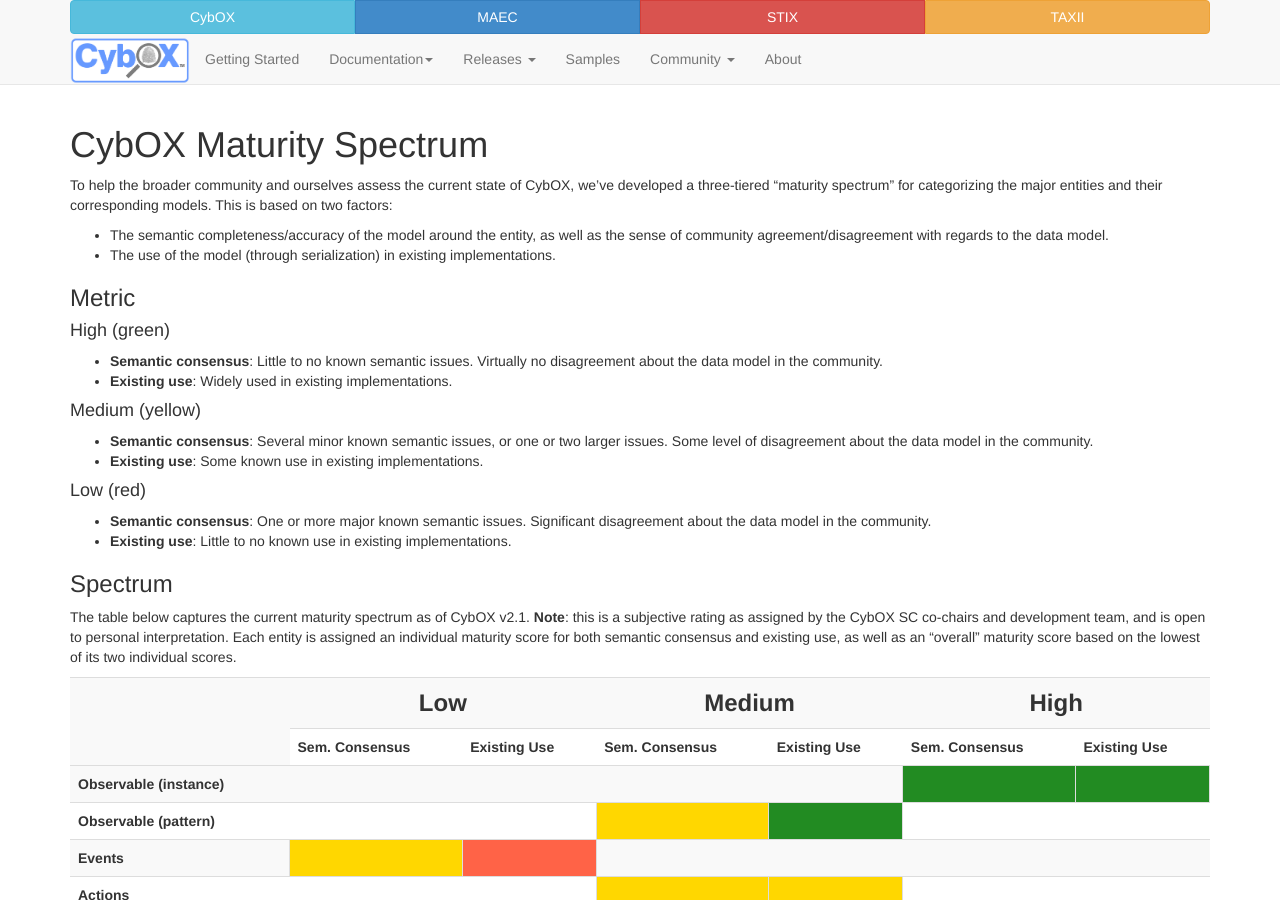
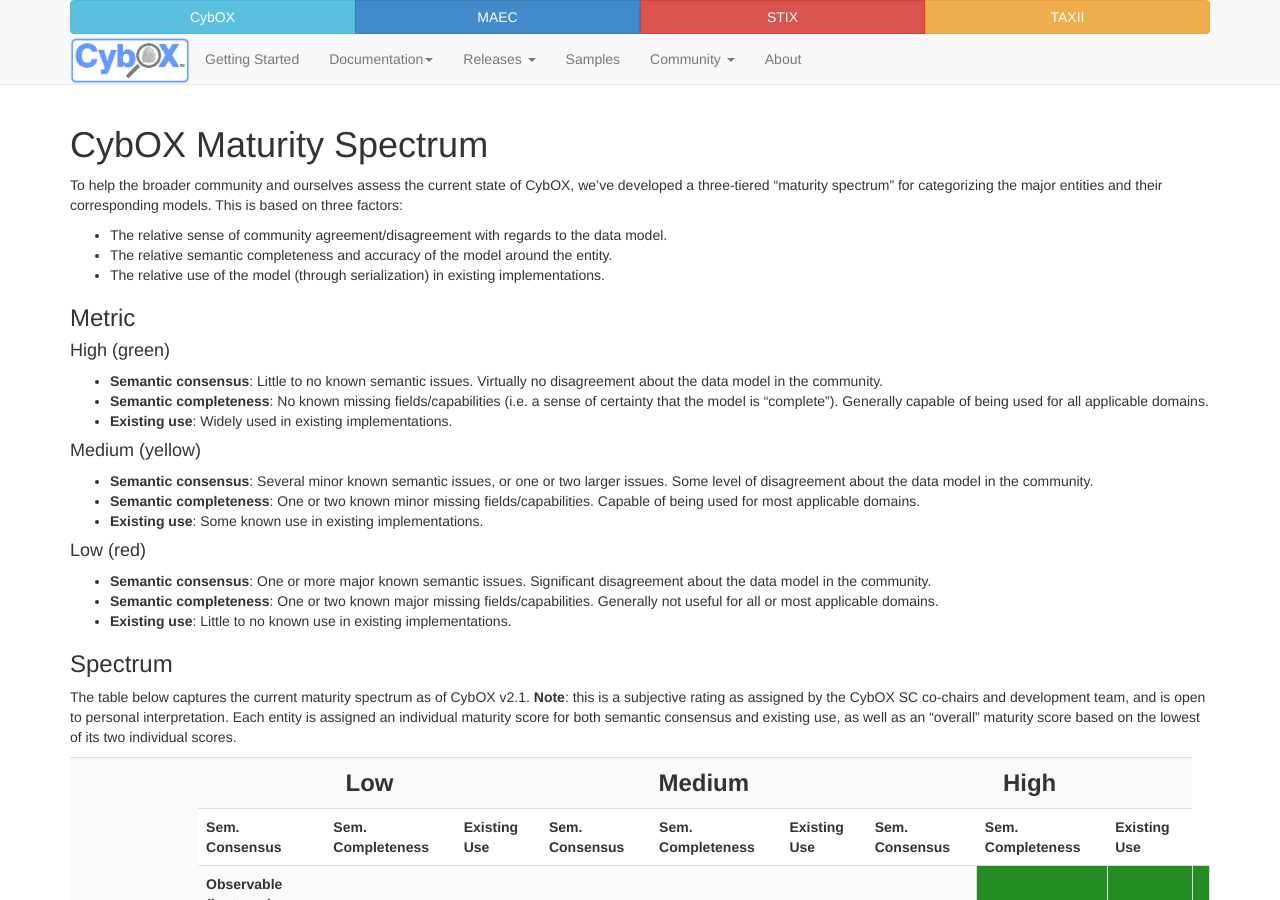
Before and after one commit to CybOXProject/cyboxproject.github.io, a Jekyll site: the page built from maturity-spectrum/index.md, in a window 1280 px wide and 900 px high. Built offline with Jekyll 4.4.1, drawn with Linux system fonts in a browser that asks for light colours; Markdown is read by kramdown in place of the engine named in the settings.

Commit message:
Updated metric with third category

```diff
--- a/maturity-spectrum/index.md
+++ b/maturity-spectrum/index.md
@@ -3,23 +3,27 @@
 title: CybOX Maturity Spectrum
 ---
 
-To help the broader community and ourselves assess the current state of CybOX, we've developed a three-tiered “maturity spectrum” for categorizing the major entities and their corresponding models. This is based on two factors:
+To help the broader community and ourselves assess the current state of CybOX, we've developed a three-tiered “maturity spectrum” for categorizing the major entities and their corresponding models. This is based on three factors:
 
-* The semantic completeness/accuracy of the model around the entity, as well as the sense of community agreement/disagreement with regards to the data model.
-* The use of the model (through serialization) in existing implementations.
+* The relative sense of community agreement/disagreement with regards to the data model.
+* The relative semantic completeness and accuracy of the model around the entity.
+* The relative use of the model (through serialization) in existing implementations.
 
 ### Metric
 
 #### High (green)
 * **Semantic consensus**: Little to no known semantic issues. Virtually no disagreement about the data model in the community.
+* **Semantic completeness**: No known missing fields/capabilities (i.e. a sense of certainty that the model is "complete"). Generally capable of being used for all applicable domains.
 * **Existing use**: Widely used in existing implementations.
 
 #### Medium (yellow)
 * **Semantic consensus**: Several minor known semantic issues, or one or two larger issues. Some level of disagreement about the data model in the community.
+* **Semantic completeness**: One or two known minor missing fields/capabilities. Capable of being used for most applicable domains.
 * **Existing use**: Some known use in existing implementations.
 
 #### Low (red)
 * **Semantic consensus**: One or more major known semantic issues. Significant disagreement about the data model in the community.
+* **Semantic completeness**: One or two known major missing fields/capabilities. Generally not useful for all or most applicable domains.
 * **Existing use**: Little to no known use in existing implementations.
 
 ### Spectrum
@@ -28,210 +32,239 @@
 
 <table>
 <col>
-<colgroup span="2"></colgroup>
-<colgroup span="2"></colgroup>
-<colgroup span="2"></colgroup>
+<colgroup span="3"></colgroup>
+<colgroup span="3"></colgroup>
+<colgroup span="3"></colgroup>
 <tr>
-  <td rowspan="2"></td>
-  <th colspan="2" scope="colgroup" style="text-align:center; font-size:24px">Low</th>
-  <th colspan="2" scope="colgroup" style="text-align:center; font-size:24px">Medium</th>
-  <th colspan="2" scope="colgroup" style="text-align:center; font-size:24px">High</th>
+  <td rowspan="3"></td>
+  <th colspan="3" scope="colgroup" style="text-align:center; font-size:24px">Low</th>
+  <th colspan="3" scope="colgroup" style="text-align:center; font-size:24px">Medium</th>
+  <th colspan="3" scope="colgroup" style="text-align:center; font-size:24px">High</th>
 </tr>
 <tr>
   <th scope="col">Sem. Consensus</th>
+  <th scope="col">Sem. Completeness</th>
   <th scope="col">Existing Use</th>
   <th scope="col">Sem. Consensus</th>
+  <th scope="col">Sem. Completeness</th>
   <th scope="col">Existing Use</th>
   <th scope="col">Sem. Consensus</th>
+  <th scope="col">Sem. Completeness</th>
   <th scope="col">Existing Use</th>
 </tr>
 <tr>
   <th scope="row"><b>Observable (instance)</b></th>
-  <td colspan="2"></td>
-  <td colspan="2"></td>
+  <td colspan="3"></td>
+  <td colspan="3"></td>
+  <td style="border: 1px solid #ddd; background-color: forestgreen;"></td>
   <td style="border: 1px solid #ddd; background-color: forestgreen;"></td>
   <td style="border: 1px solid #ddd; background-color: forestgreen;"></td>
 </tr>
 <tr>
   <th scope="row"><b>Observable (pattern)</b></th>
-  <td colspan="2"></td>
+  <td colspan="3"></td>
+  <td style="border: 1px solid #ddd; background-color: gold;"></td>
   <td style="border: 1px solid #ddd; background-color: gold;"></td>
   <td style="border: 1px solid #ddd; background-color: forestgreen;"></td>
-  <td colspan="2"></td>
+  <td colspan="3"></td>
 </tr>
 <tr>
   <th scope="row"><b>Events</b></th>
   <td style="border: 1px solid #ddd; background-color: gold;"></td>
+  <td style="border: 1px solid #ddd; background-color: gold;"></td>
   <td style="border: 1px solid #ddd; background-color: tomato;"></td>
-  <td colspan="2"></td>
-  <td colspan="2"></td>
+  <td colspan="3"></td>
+  <td colspan="3"></td>
 </tr>
 <tr>
   <th scope="row"><b>Actions</b></th>
-  <td colspan="2"></td>
+  <td colspan="3"></td>
   <td style="border: 1px solid #ddd; background-color: gold;"></td>
   <td style="border: 1px solid #ddd; background-color: gold;"></td>
-  <td colspan="2"></td>
+  <td style="border: 1px solid #ddd; background-color: gold;"></td>
+  <td colspan="3"></td>
 </tr>
 <tr>
   <th scope="row"><b>Account Object</b></th>
-  <td colspan="2"></td>
+  <td colspan="3"></td>
   <td style="border: 1px solid #ddd; background-color: gold;"></td>
+  <td style="border: 1px solid #ddd; background-color: forestgreen;"></td>
   <td style="border: 1px solid #ddd; background-color: gold;"></td>
-  <td colspan="2"></td>
+  <td colspan="3"></td>
 </tr>
 <tr>
   <th scope="row"><b>Address Object</b></th>
-  <td colspan="2"></td>
+  <td colspan="3"></td>
+  <td style="border: 1px solid #ddd; background-color: gold;"></td>
   <td style="border: 1px solid #ddd; background-color: gold;"></td>
   <td style="border: 1px solid #ddd; background-color: forestgreen;"></td>
-  <td colspan="2"></td>
+  <td colspan="3"></td>
 </tr>
 <tr>
   <th scope="row"><b>API Object</b></th>
-  <td colspan="2"></td>
+  <td colspan="3"></td>
+  <td style="border: 1px solid #ddd; background-color: forestgreen;"></td>
   <td style="border: 1px solid #ddd; background-color: forestgreen;"></td>
   <td style="border: 1px solid #ddd; background-color: gold;"></td>
-  <td colspan="2"></td>
+  <td colspan="3"></td>
 </tr>
 <tr>
   <th scope="row"><b>Archive File Object</b></th>
   <td style="border: 1px solid #ddd; background-color: gold;"></td>
+  <td style="border: 1px solid #ddd; background-color: gold;"></td>
   <td style="border: 1px solid #ddd; background-color: tomato;"></td>
-  <td colspan="2"></td>
-  <td colspan="2"></td>
+  <td colspan="3"></td>
+  <td colspan="3"></td>
 </tr>
 <tr>
   <th scope="row"><b>ARP Cache Object</b></th>
   <td style="border: 1px solid #ddd; background-color: forestgreen;"></td>
+  <td style="border: 1px solid #ddd; background-color: gold;"></td>
   <td style="border: 1px solid #ddd; background-color: tomato;"></td>
-  <td colspan="2"></td>
-  <td colspan="2"></td>
+  <td colspan="3"></td>
+  <td colspan="3"></td>
 </tr>
 <tr>
   <th scope="row"><b>Artifact Object</b></th>
-  <td colspan="2"></td>
+  <td colspan="3"></td>
   <td style="border: 1px solid #ddd; background-color: gold;"></td>
   <td style="border: 1px solid #ddd; background-color: gold;"></td>
-  <td colspan="2"></td>
+  <td style="border: 1px solid #ddd; background-color: gold;"></td>
+  <td colspan="3"></td>
 </tr>
 <tr>
   <th scope="row"><b>AS Object</b></th>
   <td style="border: 1px solid #ddd; background-color: forestgreen;"></td>
+  <td style="border: 1px solid #ddd; background-color: gold;"></td>
   <td style="border: 1px solid #ddd; background-color: tomato;"></td>
-  <td colspan="2"></td>
-  <td colspan="2"></td>
+  <td colspan="3"></td>
+  <td colspan="3"></td>
 </tr>
 <tr>
   <th scope="row"><b>Code Object</b></th>
   <td style="border: 1px solid #ddd; background-color: gold;"></td>
+  <td style="border: 1px solid #ddd; background-color: gold;"></td>
   <td style="border: 1px solid #ddd; background-color: tomato;"></td>
-  <td colspan="2"></td>
-  <td colspan="2"></td>
+  <td colspan="3"></td>
+  <td colspan="3"></td>
 </tr>
 <tr>
   <th scope="row"><b>Custom Object</b></th>
   <td style="border: 1px solid #ddd; background-color: forestgreen;"></td>
+  <td style="border: 1px solid #ddd; background-color: forestgreen;"></td>
   <td style="border: 1px solid #ddd; background-color: tomato;"></td>
-  <td colspan="2"></td>
-  <td colspan="2"></td>
+  <td colspan="3"></td>
+  <td colspan="3"></td>
 </tr>
 <tr>
   <th scope="row"><b>Device Object</b></th>
-  <td colspan="2"></td>
+  <td colspan="3"></td>
   <td style="border: 1px solid #ddd; background-color: gold;"></td>
   <td style="border: 1px solid #ddd; background-color: gold;"></td>
-  <td colspan="2"></td>
+  <td style="border: 1px solid #ddd; background-color: gold;"></td>
+  <td colspan="3"></td>
 </tr>
 <tr>
   <th scope="row"><b>Disk Object</b></th>
+  <td style="border: 1px solid #ddd; background-color: forestgreen;"></td>
   <td style="border: 1px solid #ddd; background-color: gold;"></td>
   <td style="border: 1px solid #ddd; background-color: tomato;"></td>
-  <td colspan="2"></td>
-  <td colspan="2"></td>
+  <td colspan="3"></td>
+  <td colspan="3"></td>
 </tr>
 <tr>
   <th scope="row"><b>Disk Partition Object</b></th>
+  <td style="border: 1px solid #ddd; background-color: forestgreen;"></td>
   <td style="border: 1px solid #ddd; background-color: gold;"></td>
   <td style="border: 1px solid #ddd; background-color: tomato;"></td>
-  <td colspan="2"></td>
-  <td colspan="2"></td>
+  <td colspan="3"></td>
+  <td colspan="3"></td>
 </tr>
 <tr>
   <th scope="row"><b>DNS Cache Object</b></th>
   <td style="border: 1px solid #ddd; background-color: forestgreen;"></td>
+  <td style="border: 1px solid #ddd; background-color: gold;"></td>
   <td style="border: 1px solid #ddd; background-color: tomato;"></td>
-  <td colspan="2"></td>
-  <td colspan="2"></td>
+  <td colspan="3"></td>
+  <td colspan="3"></td>
 </tr>
 <tr>
   <th scope="row"><b>DNS Query Object</b></th>
-  <td colspan="2"></td>
+  <td colspan="3"></td>
   <td style="border: 1px solid #ddd; background-color: gold;"></td>
   <td style="border: 1px solid #ddd; background-color: gold;"></td>
-  <td colspan="2"></td>
+  <td style="border: 1px solid #ddd; background-color: gold;"></td>
+  <td colspan="3"></td>
 </tr>
 <tr>
   <th scope="row"><b>DNS Record Object</b></th>
-  <td colspan="2"></td>
-  <td colspan="2"></td>
+  <td colspan="3"></td>
+  <td colspan="3"></td>
+  <td style="border: 1px solid #ddd; background-color: forestgreen;"></td>
   <td style="border: 1px solid #ddd; background-color: forestgreen;"></td>
   <td style="border: 1px solid #ddd; background-color: forestgreen;"></td>
 </tr>
 <tr>
   <th scope="row"><b>Domain Name Object</b></th>
-  <td colspan="2"></td>
-  <td colspan="2"></td>
+  <td colspan="3"></td>
+  <td colspan="3"></td>
+  <td style="border: 1px solid #ddd; background-color: forestgreen;"></td>
   <td style="border: 1px solid #ddd; background-color: forestgreen;"></td>
   <td style="border: 1px solid #ddd; background-color: forestgreen;"></td>
 </tr>
 <tr>
   <th scope="row"><b>Email Message Object</b></th>
-  <td colspan="2"></td>
+  <td colspan="3"></td>
+  <td style="border: 1px solid #ddd; background-color: gold;"></td>
   <td style="border: 1px solid #ddd; background-color: gold;"></td>
   <td style="border: 1px solid #ddd; background-color: forestgreen;"></td>
-  <td colspan="2"></td>
+  <td colspan="3"></td>
 </tr>
 <tr>
   <th scope="row"><b>File Object</b></th>
-  <td colspan="2"></td>
+  <td colspan="3"></td>
   <td style="border: 1px solid #ddd; background-color: gold;"></td>
   <td style="border: 1px solid #ddd; background-color: forestgreen;"></td>
-  <td colspan="2"></td>
+  <td colspan="3"></td>
 </tr>
 <tr>
   <th scope="row"><b>GUI Object</b></th>
+  <td style="border: 1px solid #ddd; background-color: forestgreen;"></td>
   <td style="border: 1px solid #ddd; background-color: gold;"></td>
   <td style="border: 1px solid #ddd; background-color: tomato;"></td>
-  <td colspan="2"></td>
-  <td colspan="2"></td>
+  <td colspan="3"></td>
+  <td colspan="3"></td>
 </tr>
 <tr>
   <th scope="row"><b>GUI Dialogbox Object</b></th>
+  <td style="border: 1px solid #ddd; background-color: forestgreen;"></td>
   <td style="border: 1px solid #ddd; background-color: gold;"></td>
   <td style="border: 1px solid #ddd; background-color: tomato;"></td>
-  <td colspan="2"></td>
-  <td colspan="2"></td>
+  <td colspan="3"></td>
+  <td colspan="3"></td>
 </tr>
 <tr>
   <th scope="row"><b>GUI Window Object</b></th>
+  <td style="border: 1px solid #ddd; background-color: forestgreen;"></td>
   <td style="border: 1px solid #ddd; background-color: gold;"></td>
   <td style="border: 1px solid #ddd; background-color: tomato;"></td>
-  <td colspan="2"></td>
-  <td colspan="2"></td>
+  <td colspan="3"></td>
+  <td colspan="3"></td>
 </tr>
 <tr>
   <th scope="row"><b>Hostname Object</b></th>
-  <td colspan="2"></td>
-  <td colspan="2"></td>
+  <td colspan="3"></td>
+  <td colspan="3"></td>
+  <td style="border: 1px solid #ddd; background-color: forestgreen;"></td>
   <td style="border: 1px solid #ddd; background-color: forestgreen;"></td>
   <td style="border: 1px solid #ddd; background-color: forestgreen;"></td>
 </tr>
 <tr>
   <th scope="row"><b>HTTP Session Object</b></th>
-  <td colspan="2"></td>
+  <td colspan="3"></td>
+  <td style="border: 1px solid #ddd; background-color: gold;"></td>
   <td style="border: 1px solid #ddd; background-color: gold;"></td>
   <td style="border: 1px solid #ddd; background-color: forestgreen;"></td>
-  <td colspan="2"></td>
+  <td colspan="3"></td>
 </tr>
 </table>
```
